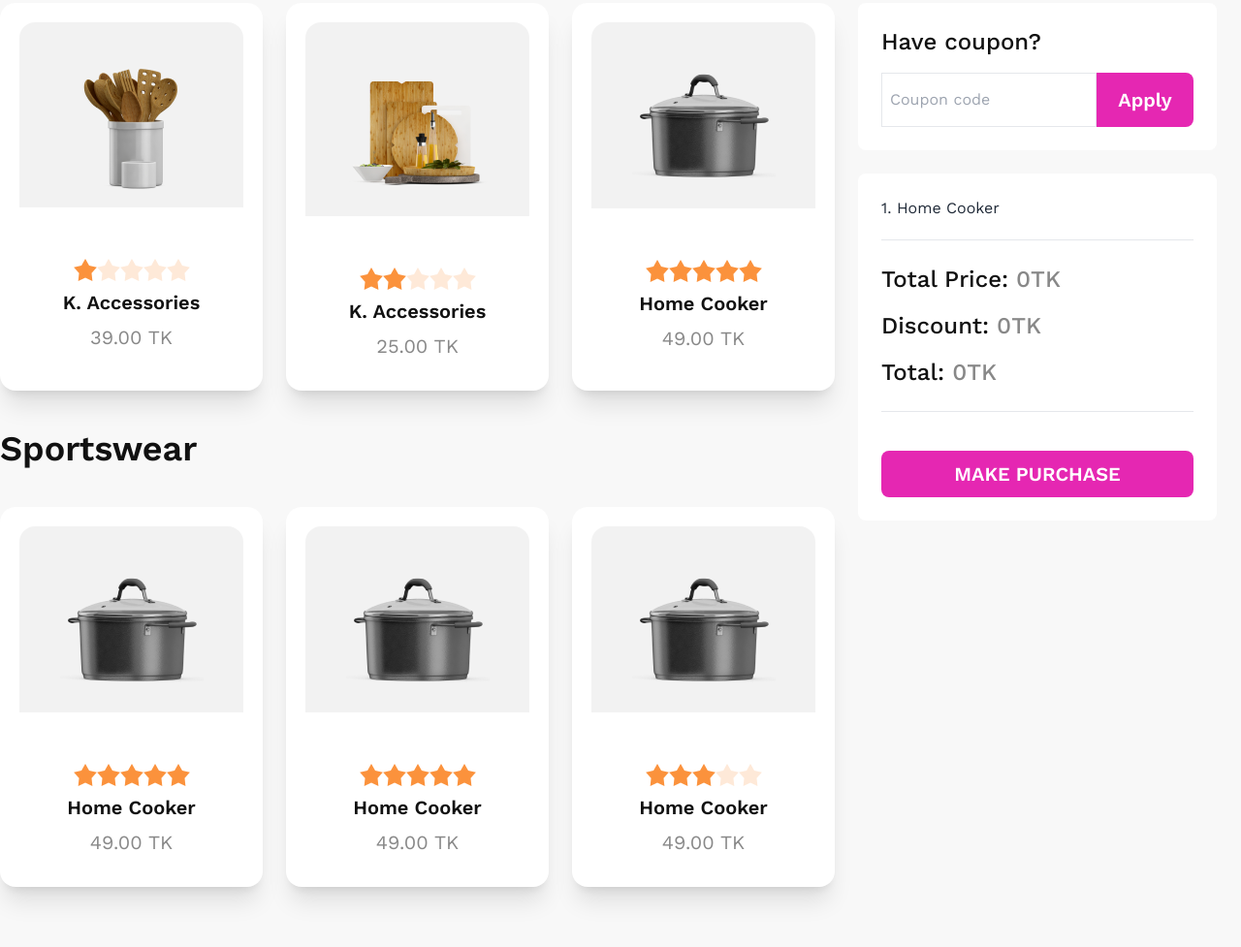
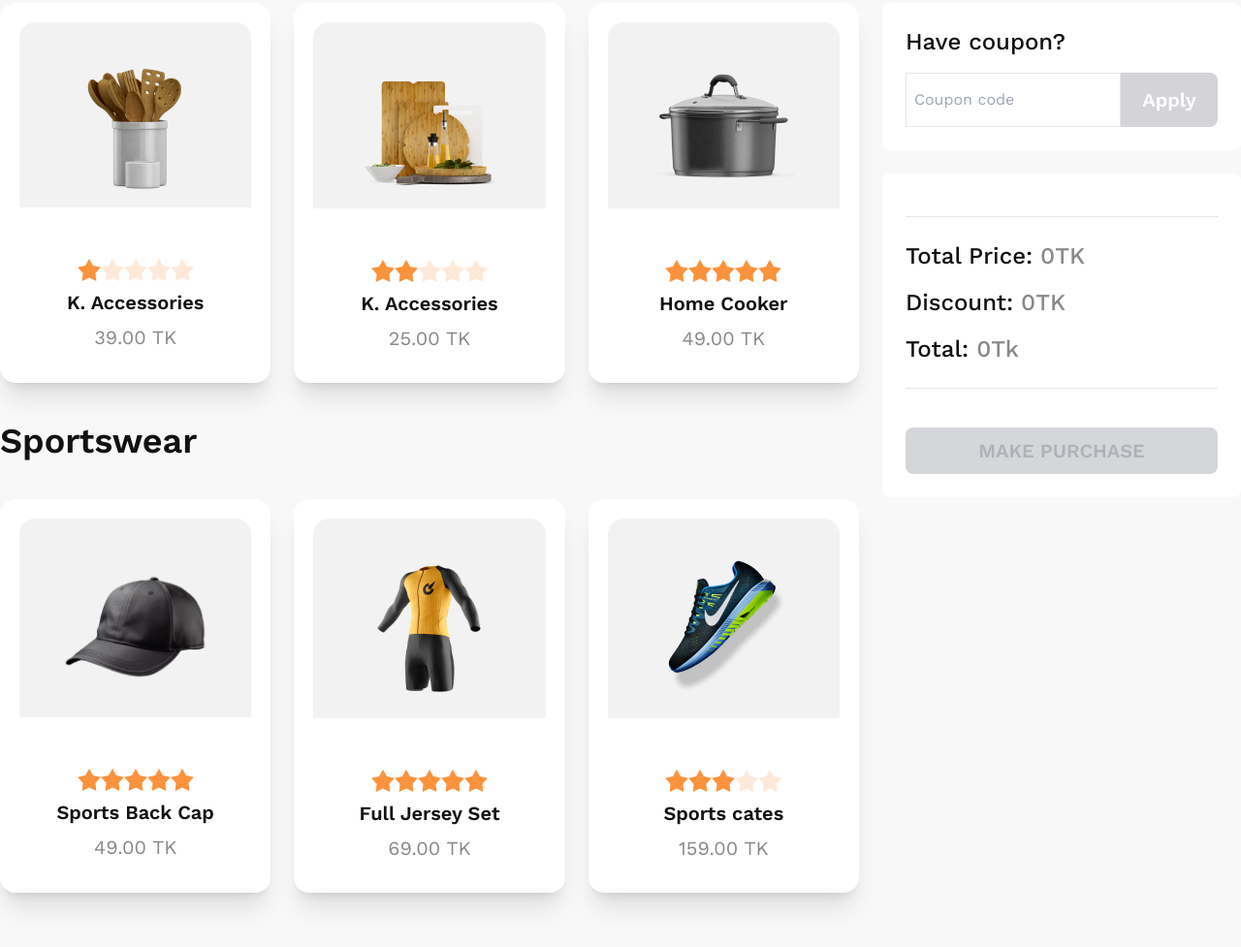
Before and after one commit to kamruzzamanbayezid/A5-summer-sale, a plain HTML site: page index.html in a window 1280 px wide. Shown: the part 849-1826 px from the top of the page at 97% size. Drawn offline with nearby package versions, Linux system fonts and the light colour scheme.

Commit message:
added summer sale js project

```diff
--- a/index.html
+++ b/index.html
@@ -41,8 +41,8 @@
                   <!-- Banner Section -->
                   <div class="banner-content text-center mt-48">
                         <h4 class="text-3xl text-[#111] font-normal mb-10">---SALE FEVER---</h4>
-                        <h2 class="lg:text-6xl md:text-5xl text-4xl text-[#111] font-bold mb-14">Purchase TK 200 or<br>above & get <span
-                                    class="text-commonColor">20% off</span></h2>
+                        <h2 class="lg:text-6xl md:text-5xl text-4xl text-[#111] font-bold mb-14">Purchase TK 200
+                              or<br>above & get <span class="text-commonColor">20% off</span></h2>
                         <div class="flex gap-4 text-center justify-center items-center">
                               <span class="text-[#111] font-medium text-2xl">Use Promo Code</span>
                               <button
@@ -66,9 +66,9 @@
                                     style="max-width: 1440px; margin: 0 auto 28px;">Kitchenware</h2>
                               <div class=" kitchen-wear grid grid-cols-1 md:grid-cols-2 lg:grid-cols-3 gap-6">
                                     <!-- Card 1 -->
-                                    <div class="card bg-base-100 shadow-xl mb-10">
+                                    <div onclick="clickOnCard(this)" class="card bg-base-100 shadow-xl mb-10">
                                           <figure class="px-10 pt-10 pb-4 m-5 bg-[#1111110d]">
-                                                <img src="./images/prod1.png" alt="Shoes" class="rounded-xl" />
+                                                <img src="./images/prod1.png" alt="K. Accessories" class="rounded-xl" />
                                           </figure>
 
                                           <div class=" card-body items-center text-center">
@@ -91,9 +91,9 @@
                                     </div>
 
                                     <!-- Card 2 -->
-                                    <div class="card bg-base-100 shadow-xl mb-10">
-                                          <figure class="px-10 pt-10 pb-4 m-5 bg-[#1111110d]">
-                                                <img src="./images/prod2.png" alt="Shoes" class="rounded-xl" />
+                                    <div onclick="clickOnCard(this)" class="card bg-base-100 shadow-xl mb-10">
+                                          <figure class="px-10 pt-10 pb-2 m-5 bg-[#1111110d]">
+                                                <img src="./images/prod2.png" alt="K. Accessories" class="rounded-xl" />
                                           </figure>
 
                                           <div class=" card-body items-center text-center">
@@ -116,9 +116,9 @@
                                     </div>
 
                                     <!-- Card 3 -->
-                                    <div class="card bg-base-100 shadow-xl mb-10">
+                                    <div onclick="clickOnCard(this)" class="card bg-base-100 shadow-xl mb-10">
                                           <figure class="px-10 pt-10 pb-4 m-5 bg-[#1111110d]">
-                                                <img src="./images/prod3.png" alt="Shoes" class="rounded-xl" />
+                                                <img src="./images/prod3.png" alt="Home Cooker" class="rounded-xl" />
                                           </figure>
 
                                           <div class=" card-body items-center text-center">
@@ -146,9 +146,36 @@
                                     style="max-width: 1440px; margin: 0 auto;">Sportswear</h2>
                               <div class="kitchen-wear grid grid-cols-1 md:grid-cols-2 lg:grid-cols-3 gap-6">
                                     <!-- Card 4 -->
-                                    <div class="relative card bg-base-100 shadow-xl mt-10">
-                                          <figure class="px-10 pt-10 pb-4 m-5 bg-[#1111110d]">
-                                                <img src="./images/prod3.png" alt="Shoes" class="rounded-xl" />
+                                    <div onclick="clickOnCard(this)" class="relative card bg-base-100 shadow-xl mt-10">
+                                          <figure class="px-10 pt-12 pb-8 m-5 bg-[#1111110d]">
+                                                <img src="./images/prod4.png" alt="Sports Back Cap"
+                                                      class="rounded-xl" />
+                                          </figure>
+
+                                          <div class="card-body items-center text-center">
+                                                <div class="rating">
+                                                      <input type="radio" name="rating-3"
+                                                            class="mask mask-star-2 bg-orange-400" />
+                                                      <input type="radio" name="rating-3"
+                                                            class="mask mask-star-2 bg-orange-400" />
+                                                      <input type="radio" name="rating-3"
+                                                            class="mask mask-star-2 bg-orange-400" checked />
+                                                      <input type="radio" name="rating-3"
+                                                            class="mask mask-star-2 bg-orange-400" />
+                                                      <input type="radio" name="rating-3"
+                                                            class="mask mask-star-2 bg-orange-400" />
+
+                                                </div>
+                                                <h2 class="card-title text-[#111] text-xl font-semibold">Sports Back Cap
+                                                </h2>
+                                                <p class="text-[#11111180] text-xl font-normal">49.00 TK</p>
+                                          </div>
+                                    </div>
+                                    <!-- Card 5 -->
+                                    <div onclick="clickOnCard(this)" class="card bg-base-100 shadow-xl mt-10">
+                                          <figure class="px-10 pt-10 pb-5 m-5 bg-[#1111110d]">
+                                                <img src="./images/prod5.png" alt="Full Jersey Set"
+                                                      class="rounded-xl" />
                                           </figure>
 
                                           <div class=" card-body items-center text-center">
@@ -165,15 +192,15 @@
                                                             class="mask mask-star-2 bg-orange-400" />
 
                                                 </div>
-                                                <h2 class="card-title text-[#111] text-xl font-semibold">Home Cooker
+                                                <h2 class="card-title text-[#111] text-xl font-semibold">Full Jersey Set
                                                 </h2>
-                                                <p class="text-[#11111180] text-xl font-normal">49.00 TK</p>
+                                                <p class="text-[#11111180] text-xl font-normal">69.00 TK</p>
                                           </div>
                                     </div>
-                                    <!-- Card 5 -->
-                                    <div class="card bg-base-100 shadow-xl mt-10">
+                                    <!-- Card 6 -->
+                                    <div onclick="clickOnCard(this)" class="card bg-base-100 shadow-xl mt-10">
                                           <figure class="px-10 pt-10 pb-4 m-5 bg-[#1111110d]">
-                                                <img src="./images/prod3.png" alt="Shoes" class="rounded-xl" />
+                                                <img src="./images/prod6.png" alt="Sports cates" class="rounded-xl" />
                                           </figure>
 
                                           <div class=" card-body items-center text-center">
@@ -190,34 +217,9 @@
                                                             class="mask mask-star-2 bg-orange-400" />
 
                                                 </div>
-                                                <h2 class="card-title text-[#111] text-xl font-semibold">Home Cooker
+                                                <h2 class="card-title text-[#111] text-xl font-semibold">Sports cates
                                                 </h2>
-                                                <p class="text-[#11111180] text-xl font-normal">49.00 TK</p>
-                                          </div>
-                                    </div>
-                                    <!-- Card 6 -->
-                                    <div class="card bg-base-100 shadow-xl mt-10">
-                                          <figure class="px-10 pt-10 pb-4 m-5 bg-[#1111110d]">
-                                                <img src="./images/prod3.png" alt="Shoes" class="rounded-xl" />
-                                          </figure>
-
-                                          <div class=" card-body items-center text-center">
-                                                <div class="rating">
-                                                      <input type="radio" name="rating-3"
-                                                            class="mask mask-star-2 bg-orange-400" />
-                                                      <input type="radio" name="rating-3"
-                                                            class="mask mask-star-2 bg-orange-400" />
-                                                      <input type="radio" name="rating-3"
-                                                            class="mask mask-star-2 bg-orange-400" checked />
-                                                      <input type="radio" name="rating-3"
-                                                            class="mask mask-star-2 bg-orange-400" />
-                                                      <input type="radio" name="rating-3"
-                                                            class="mask mask-star-2 bg-orange-400" />
-
-                                                </div>
-                                                <h2 class="card-title text-[#111] text-xl font-semibold">Home Cooker
-                                                </h2>
-                                                <p class="text-[#11111180] text-xl font-normal">49.00 TK</p>
+                                                <p class="text-[#11111180] text-xl font-normal">159.00 TK</p>
                                           </div>
                                     </div>
                               </div>
@@ -230,30 +232,47 @@
                         <div class="coupon bg-[#FFFFFF] p-6 lg:max-w-sm rounded-lg text-center lg:text-start">
                               <h4 class="text-[#111] text-2xl font-medium mb-4">Have coupon?</h4>
                               <div class="flex lg:justify-start justify-center">
-                                    <input class="text-slate-500 pl-2 border" type="text" placeholder="Coupon code">
-                                    <button
-                                          class="bg-commonColor w-[100px] h-[56px] text-[#FFF] text-xl font-semibold rounded-r-lg hover:bg-rose-500">Apply</button>
+                                    <input id="input-coupon" class="text-slate-500 pl-2 border" type="text" placeholder="Coupon code">
+                                    <button onclick="clickToGetDiscount()" id="apply-btn"
+                                          class="disabled:bg-zinc-300 bg-commonColor w-[100px] h-[56px] text-[#FFF] text-xl font-semibold rounded-r-lg hover:bg-rose-500 cursor-pointer"
+                                          disabled>Apply</button>
                               </div>
                         </div>
 
                         <!-- Item Cart -->
                         <div class="item-cart mt-6 rounded-lg p-6 bg-[#FFFFFF]">
-                              <div class="mb-5">
-                                    <p>1. Home Cooker</p>
+                              <div id="add-cart-title" class="mb-5">
+
                               </div>
                               <hr>
                               <div class="my-6 space-y-4">
-                                    <h4 class="text-[#111] text-2xl font-medium">Total Price: <span
-                                                class="text-[#11111180]">0TK</span></h4>
+                                    <h4 class="text-[#111] text-2xl font-medium">Total Price: <span id="cart-total"
+                                                class="text-[#11111180]">0</span><span
+                                                class="text-[#11111180]">TK</span> </h4>
                                     <h4 class="text-[#111] text-2xl font-medium">Discount: <span
-                                                class="text-[#11111180]">0TK</span></h4>
+                                                id="discount-id" class="text-[#11111180]">0</span><span class="text-[#11111180]">TK</span></h4>
                                     <h4 class="text-[#111] text-2xl font-medium">Total: <span
-                                                class="text-[#11111180]">0TK</span></h4>
+                                                class="text-[#11111180]" id="new-total">0</span><span
+                                                class="text-[#11111180]">Tk</span></h4>
                               </div>
                               <hr>
-                              <button
-                                    class="mt-10 btn btn-primary w-full bg-commonColor text-[#FFF] text-xl font-semibold border-none hover:bg-rose-500">Make
-                                    Purchase</button>
+                              <button id="purchase-btn"
+                                    class="mt-10 btn btn-primary w-full bg-commonColor text-[#FFF] text-xl font-semibold border-none hover:bg-rose-500 cursor-pointer"
+                                    onclick="my_modal_1.showModal()" disabled>Make Purchase</button>
+                              <dialog id="my_modal_1" class="modal">
+                                    <form method="dialog" class="modal-box text-center">
+                                          <div class="flex items-center justify-center mb-6">
+                                                <img src="./images/congo.png" alt="">
+                                          </div>
+                                          <h3 class="font-bold text-2xl lg:text-5xl text-[#111]">Congratulations</h3>
+                                          <p class="py-4 text-xl text-[#11111180]">Your Purchase the product</p>
+                                          <div class="">
+                                                <button onclick="toHomePage()"
+                                                      class="mt-7 px-6 btn btn-primary bg-commonColor hover:bg-rose-500 border-none text-[#FFF] text-2xl font-semibold">Go
+                                                      Home</button>
+                                          </div>
+                                    </form>
+                              </dialog>
                         </div>
                   </div>
             </section>
--- /dev/null
+++ b/js/style.js
@@ -0,0 +1,63 @@
+
+let total = 0;
+function clickOnCard(items) {
+      const getElementText = items.childNodes[3].childNodes[3].innerText;
+      const li = document.createElement('li');
+      li.innerText = getElementText;
+
+      const addCartTitle = document.getElementById('add-cart-title');
+      addCartTitle.appendChild(li);
+      li.classList.add('list-decimal');
+      li.classList.add('font-medium');
+      li.classList.add('text-xl');
+
+      const itemPrice = items.childNodes[3].childNodes[5].innerText.split(' ')[0];
+      const cartTotal = document.getElementById('cart-total');
+      total = parseFloat(total) + parseFloat(itemPrice);
+      const totalTwoDecimal = total.toFixed(2);
+      cartTotal.innerText = totalTwoDecimal;
+
+      if (totalTwoDecimal > 0) {
+            const purchaseBtn = document.getElementById('purchase-btn');
+            purchaseBtn.removeAttribute('disabled')
+      }
+      if (totalTwoDecimal > 200) {
+            const applyBtn = document.getElementById('apply-btn');
+            applyBtn.removeAttribute('disabled');
+      }
+}
+
+// Discount part
+
+function clickToGetDiscount() {
+      const inputCoupon = document.getElementById('input-coupon');
+      const inputCouponValue = inputCoupon.value;
+      inputCoupon.value = '';
+
+      if (inputCouponValue === 'SELL200') {
+            const discountCardTotal = document.getElementById('cart-total').innerText;
+            const cardTotalNumber = parseFloat(discountCardTotal);
+            const cardTotalTwoDecimalNumber = cardTotalNumber.toFixed(2);
+
+            const giveDiscount = 20 / 100;
+            const discountAmount = cardTotalTwoDecimalNumber * giveDiscount;
+            const discountAmountTwoDecimal = discountAmount.toFixed(2);
+
+            const discountId = document.getElementById('discount-id');
+            discountId.innerText = discountAmountTwoDecimal;
+
+            const newPrice = cardTotalTwoDecimalNumber - discountAmountTwoDecimal;
+            const newPriceTwoDecimal = newPrice.toFixed(2);
+            const addNewPrice = document.getElementById('new-total');
+            addNewPrice.innerText = newPriceTwoDecimal;
+      }
+      else{
+            return;
+      }
+}
+
+// Jump Modal to my Home page
+
+function toHomePage() {
+      window.location.href = 'http://127.0.0.1:5500/index.html';
+}
--- a/js/utilities.js
+++ b/js/utilities.js
@@ -1,3 +1,5 @@
-function getInputValue(params) {
-
+function getElementInnerText(elementId) {
+      const element = document.getElementById(elementId);
+      const elementText = element.innerText;
+      console.log(elementText);
 }
```
